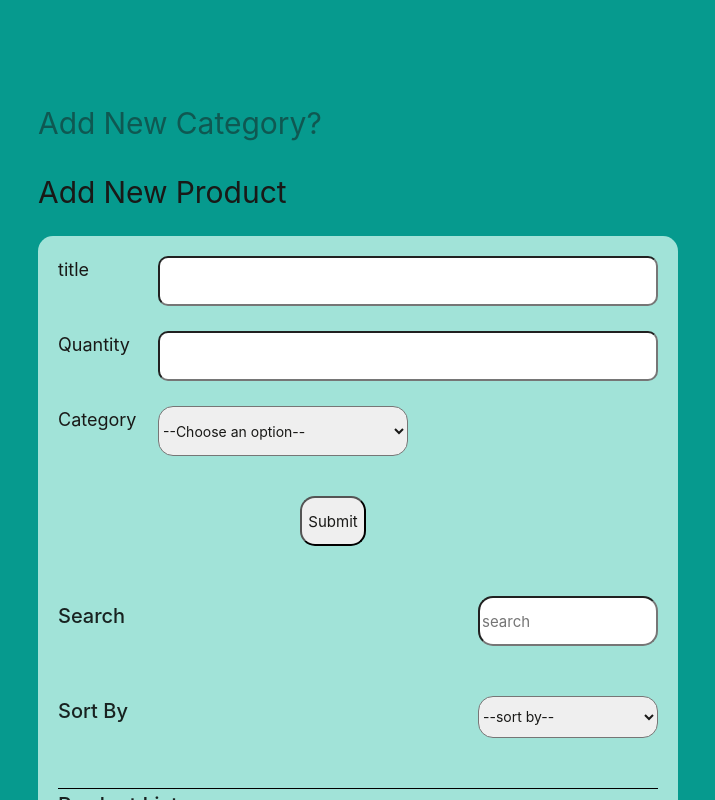
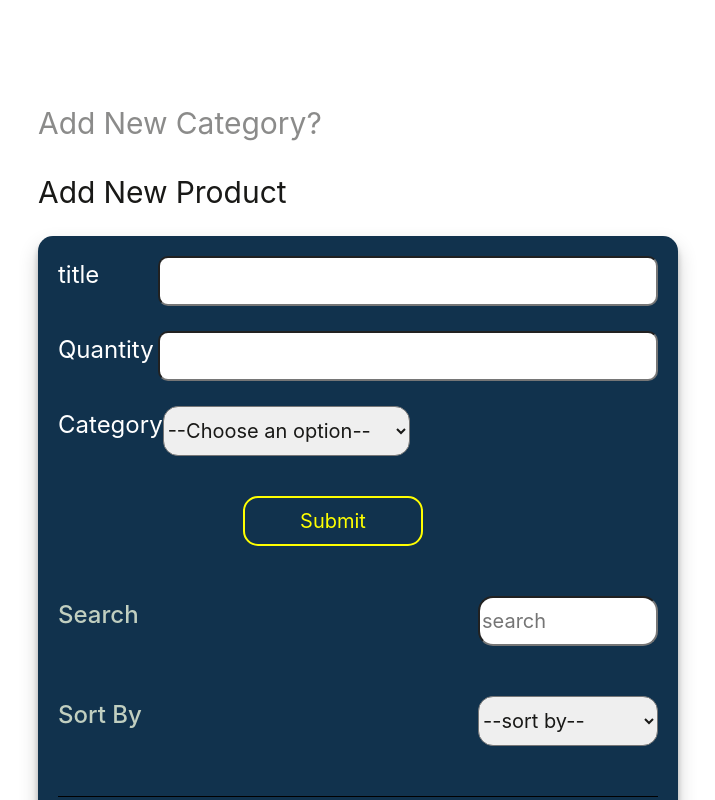
Before and after one commit to NasrinHaghighi/inventory-app, a React (Create React App) app: page / in a window 1280 px wide. Shown: the whole page, without its empty margins (282-997 px from the left). Built offline with nearby package versions, Linux system fonts and the light colour scheme.

Commit message:
color of label

```diff
--- a/package.json
+++ b/package.json
@@ -11,6 +11,7 @@
     "react": "^18.2.0",
     "react-dom": "^18.2.0",
     "react-redux": "^8.0.2",
+    "react-reveal": "^1.2.2",
     "react-router-dom": "^6.3.0",
     "react-scripts": "5.0.1",
     "react-select": "^5.4.0",
--- a/src/App.css
+++ b/src/App.css
@@ -1,13 +1,17 @@
 .App {
     padding-top: 100px;
-    background-color: #069A8E;
     color: #191917;
     height: 100vh;
     overflow: scroll;
 }
 
 input {
-    font-size: 15px !important;
+    font-size: 20px !important;
+}
+
+select {
+    font-size: 20px !important;
+    color: #191917 !important;
 }
 
 textarea {
--- a/src/components/AddCategory/AddCategory.css
+++ b/src/components/AddCategory/AddCategory.css
@@ -1,10 +1,14 @@
 .container-Category {
-    background-color: #A1E3D8;
+    background-color: #11324D;
+    color: #E7E0C9;
     margin: 10px;
     display: flex;
     flex-direction: column;
     padding: 20px;
     border-radius: 15px;
+    width: 100%;
+    box-shadow: rgba(0, 0, 0, 0.19) 0px 10px 20px, rgba(0, 0, 0, 0.23) 0px 6px 6px;
+    ;
 }
 
 .formfield {
@@ -35,4 +39,5 @@
 
 .btn input {
     margin-right: 50px;
+    width: 30%;
 }
--- a/src/components/AddCategory/AddCategory.js
+++ b/src/components/AddCategory/AddCategory.js
@@ -1,4 +1,6 @@
 import React, {useState, useEffect} from 'react'
+import Fade from 'react-reveal/Fade';
+
 import { Button, Form, Input, Select, Typography ,Row, Col } from 'antd';
 import { useSelector, useDispatch } from 'react-redux'
 import {addCategory} from '../../features/categorySlice'
@@ -34,9 +36,11 @@ function AddCategory({showCategoryHandle}) {
 dispatch(addCategory(newCategory))
 
   return (
+    <Fade bottom cascade>
+           <Row>
 
-           <Row>
          <Col span={24} offset={6} className='container-Category'>
+
          <div className="formfield">
        <label>title</label>
            <div className="input-wrapper">
@@ -55,8 +59,11 @@ dispatch(addCategory(newCategory))
           <input type="submit" value="Submit" onClick={submiteCategory}/>
           <input type="submit" value="Cancle" onClick={showCategoryHandle}/>
      </div>
+
          </Col>
+
           </Row>
+          </Fade>
 
   )
 }
--- a/src/components/Addproducts/AddProducts.css
+++ b/src/components/Addproducts/AddProducts.css
@@ -2,7 +2,10 @@
     padding: 20px;
     border-radius: 15px;
     margin-top: 20px;
-    background-color: #A1E3D8;
+    margin-bottom: 200px;
+    color: #111111;
+    background-color: #11324D;
+    box-shadow: rgba(0, 0, 0, 0.19) 0px 10px 20px, rgba(0, 0, 0, 0.23) 0px 6px 6px;
 }
 
 input {
@@ -20,6 +23,8 @@ input {
 .formfield .input-wrapper {
     display: table-cell;
     vertical-align: top;
+    font-size: 24px !important;
+    color: #ffff;
 }
 
 .formfield label {
@@ -40,14 +45,19 @@ input {
 .btn {
     margin-top: 15px;
     text-align: center;
+    color: yellow !important;
+}
+
+.btn input {
+    width: 100%;
+    background-color: transparent;
+    border: 2px solid yellow;
 }
 
 .product-list-container {
     border-top: 1px solid black;
     margin-top: 20px;
 }
-
-.button-section {}
 
 .button-section div {
     font-size: 30px;
--- a/src/components/Addproducts/AddProducts.js
+++ b/src/components/Addproducts/AddProducts.js
@@ -50,9 +50,9 @@ const listOfCAtegory =categoryList.categoryList
       getTime()
         setArr((arr)=>[...arr, {title, quantity,category, date:today, id:uuidv4().slice(0, 8)}])
   console.log(arr)
-        // setTitle('')
-        // setCategory(listOfCAtegory[0])
-        // setQuantity('')
+        setTitle('')
+         setCategory(listOfCAtegory[0])
+        setQuantity('')
     }
     useEffect(()=>{
       dispatch(addProduts(arr))
--- a/src/components/Addproducts/ProductItem.js
+++ b/src/components/Addproducts/ProductItem.js
@@ -1,6 +1,7 @@
 import React from 'react'
 import './ProductItem.css'
 import {deleteProduts} from '../../features/products/productsSlice'
+import Slide from 'react-reveal/Slide';
 import { useSelector, useDispatch } from 'react-redux'
 import { Tooltip } from 'antd';
 import "antd/dist/antd.css";
@@ -19,6 +20,7 @@ function ProductItem({...item}) {
    const date2=today1.getHours()+':'+  today1.getMinutes()
 
   return (
+    <Slide bottom>
     <div className='container'>
       <div className='tit'>{item.title}</div>
       <div className='info'>
@@ -33,6 +35,7 @@ function ProductItem({...item}) {
       <div className='delete' onClick={()=>dispatch(deleteProduts(item.id))}>Delete</div>
       </div>
     </div>
+    </Slide>
   )
 }
 
--- a/src/components/Addproducts/SearchProducts.css
+++ b/src/components/Addproducts/SearchProducts.css
@@ -6,7 +6,8 @@
 }
 
 .searchHeader {
-    font-size: 20px;
+    font-size: 24px;
+    color: #C1CFC0;
 }
 
 .search {
--- a/src/components/Addproducts/SortProduct.css
+++ b/src/components/Addproducts/SortProduct.css
@@ -5,7 +5,8 @@
 }
 
 .sortHeader {
-    font-size: 20px;
+    font-size: 24px;
+    color: #C1CFC0;
 }
 
 .sortSelect {
```
Also changed, not shown: 1 other file (tests, documents, lock files or other folders).
